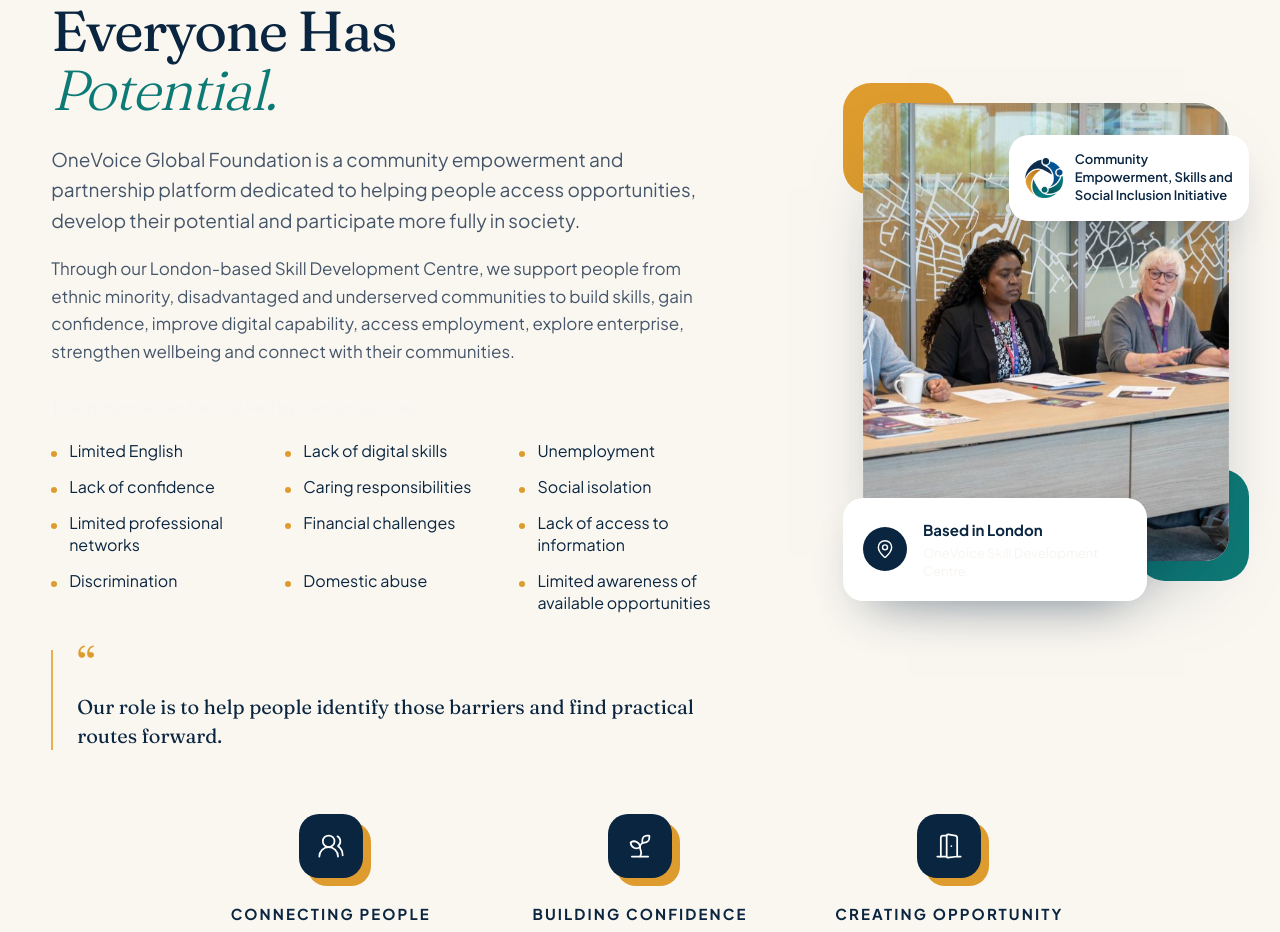
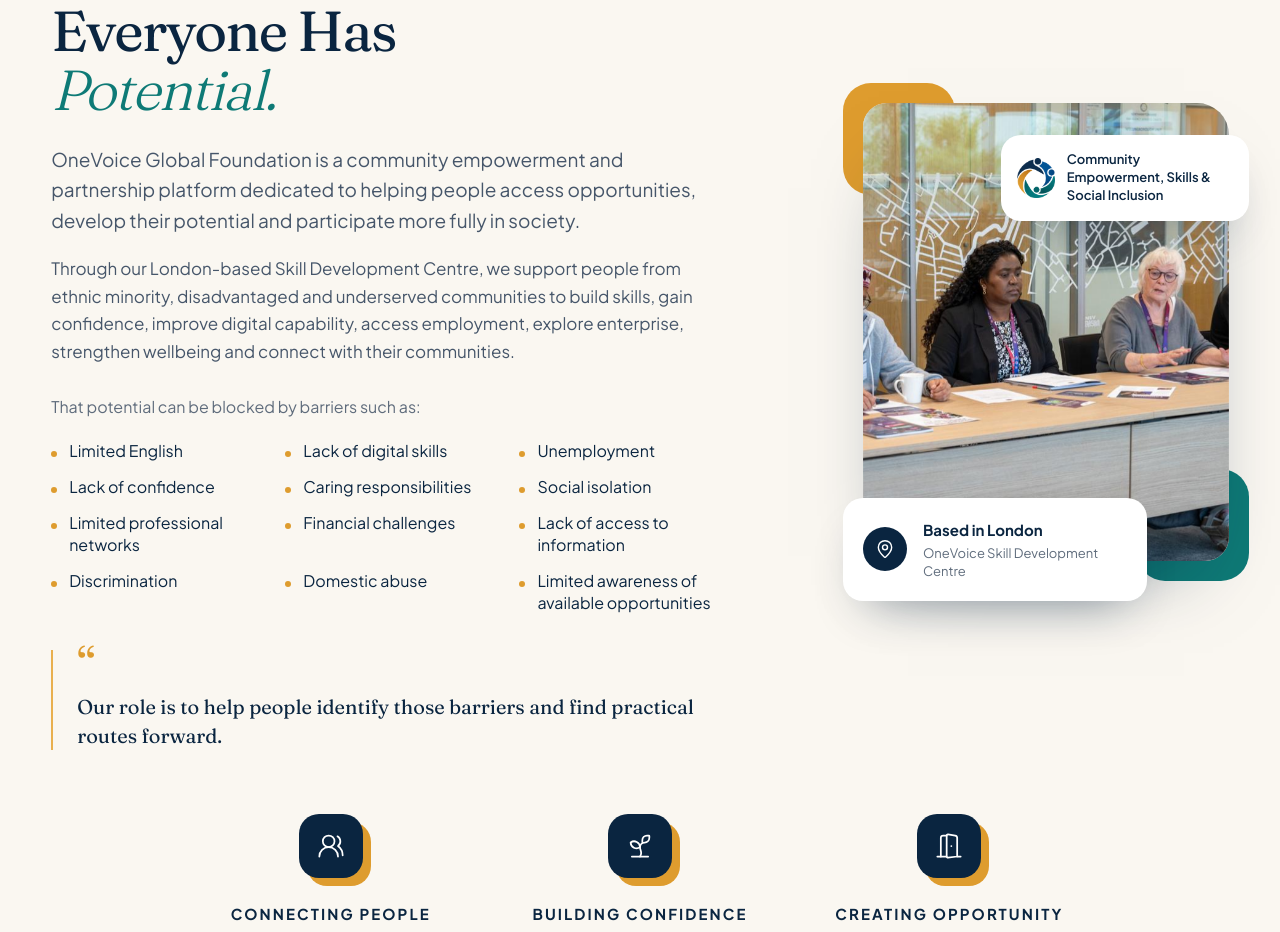
Before and after one commit to ProbNTech/OneVoiceGlobal, a Next.js app: page /about-us in a window 1280 px wide. Shown: the part 980-1912 px from the top of the page. Built offline with nearby package versions, Linux system fonts and the light colour scheme.

Commit message:
Updated About Us page and website styling

```diff
--- a/src/components/site/about/WhoWeAre.tsx
+++ b/src/components/site/about/WhoWeAre.tsx
@@ -19,7 +19,7 @@
  * three tiles.
  */
 export function WhoWeAre() {
-  const { barriers, card, image, outcomes, quote } = aboutWhoWeAre;
+  const { badge, barriers, card, image, outcomes, quote } = aboutWhoWeAre;
 
   return (
     <section
@@ -62,11 +62,11 @@
             <Reveal
               variant="right"
               delay={420}
-              className="absolute -right-3 top-6 z-10 max-w-[15rem] sm:-right-5 sm:top-8"
+              className="absolute -right-3 top-6 z-10 max-w-[15.5rem] sm:-right-5 sm:top-8"
             >
               <div className="flex items-center gap-3 rounded-[1.25rem] bg-white p-4 shadow-[0_24px_50px_-24px_rgb(10_37_64/0.45)]">
                 <Image src="/images/brand/mark.png" alt="" width={477} height={503} className="h-10 w-auto shrink-0" />
-                <p className="text-[0.8125rem] font-semibold leading-snug text-ink">{aboutWhoWeAre.badge}</p>
+                <p className="text-[0.8125rem] font-semibold leading-snug text-ink">{badge}</p>
               </div>
             </Reveal>
 
@@ -83,7 +83,7 @@
                 </span>
                 <span className="min-w-0">
                   <span className="block text-[0.9375rem] font-bold text-ink">{card.title}</span>
-                  <span className="mt-0.5 block text-[0.8125rem] leading-snug text-muted">{card.line}</span>
+                  <span className="mt-0.5 block text-[0.8125rem] leading-snug text-ink-muted">{card.line}</span>
                 </span>
               </div>
             </Reveal>
@@ -107,7 +107,7 @@
             </Reveal>
             <Reveal delay={210}>
               <p className="mt-5 max-w-4xl text-[1.0625rem] leading-relaxed text-slate">{aboutWhoWeAre.body}</p>
-              <p className="mt-7 max-w-4xl text-[1rem] leading-relaxed text-muted">{barriers.lead}</p>
+              <p className="mt-7 max-w-4xl text-[1rem] leading-relaxed text-ink-muted">{barriers.lead}</p>
             </Reveal>
 
             {/* Twelve barriers, so they are set plainly, three to a row. The
--- a/src/components/site/layout/SiteHeader.tsx
+++ b/src/components/site/layout/SiteHeader.tsx
@@ -410,7 +410,7 @@
         <div className="mt-12 flex flex-col gap-8 border-t border-line pt-8 sm:flex-row sm:items-end sm:justify-between">
           <div className="flex items-center gap-4">
             <Image src="/images/brand/mark.png" alt="" width={477} height={503} className="h-12 w-auto" />
-            <p className="max-w-xs text-[0.875rem] leading-relaxed text-muted">{brand.tagline}</p>
+            <p className="max-w-xs text-[0.875rem] leading-relaxed text-ink-muted">{brand.tagline}</p>
           </div>
           <div className="flex flex-wrap items-center gap-3">
             {social.map((item) => (
--- a/src/data/about.ts
+++ b/src/data/about.ts
@@ -110,9 +110,10 @@
     ],
   },
   quote: "Our role is to help people identify those barriers and find practical routes forward.",
-  /** The card over the photograph's top corner: the Foundation's own
-      subtitle, as the home page's introduction uses it. */
-  badge: brand.initiative,
+  /* The card over the photograph's top corner. It is the Foundation's own
+     subtitle shortened to fit the card, so `brand.initiative` keeps the
+     brief's full wording for the home page's introduction. */
+  badge: "Community Empowerment, Skills & Social Inclusion",
   /** The card over the photograph's foot. "Based in London" is the
       paragraph's own "London-based Skill Development Centre", as a label. */
   card: { title: "Based in London", line: brand.centre },
--- a/src/styles/site.css
+++ b/src/styles/site.css
@@ -52,7 +52,10 @@
   --color-mist: #eef3f6;
   --color-line: #e6dfd3;
   --color-slate: #46566a;
-  --color-muted: #5f6c7c;
+  /* Named `ink-muted`, not `muted`: globals.css maps `--color-muted` to the
+     legacy ivory surface, and its @theme is declared after this file is
+     imported, so a plain `text-muted` here came out near-white. */
+  --color-ink-muted: #5f6c7c;
 
   --font-display: var(--font-fraunces), "Fraunces", Georgia, serif;
   --font-body: var(--font-jakarta), "Plus Jakarta Sans", "Segoe UI", system-ui, sans-serif;
```
Also changed, not shown: 1 other file (tests, documents, lock files or other folders).
